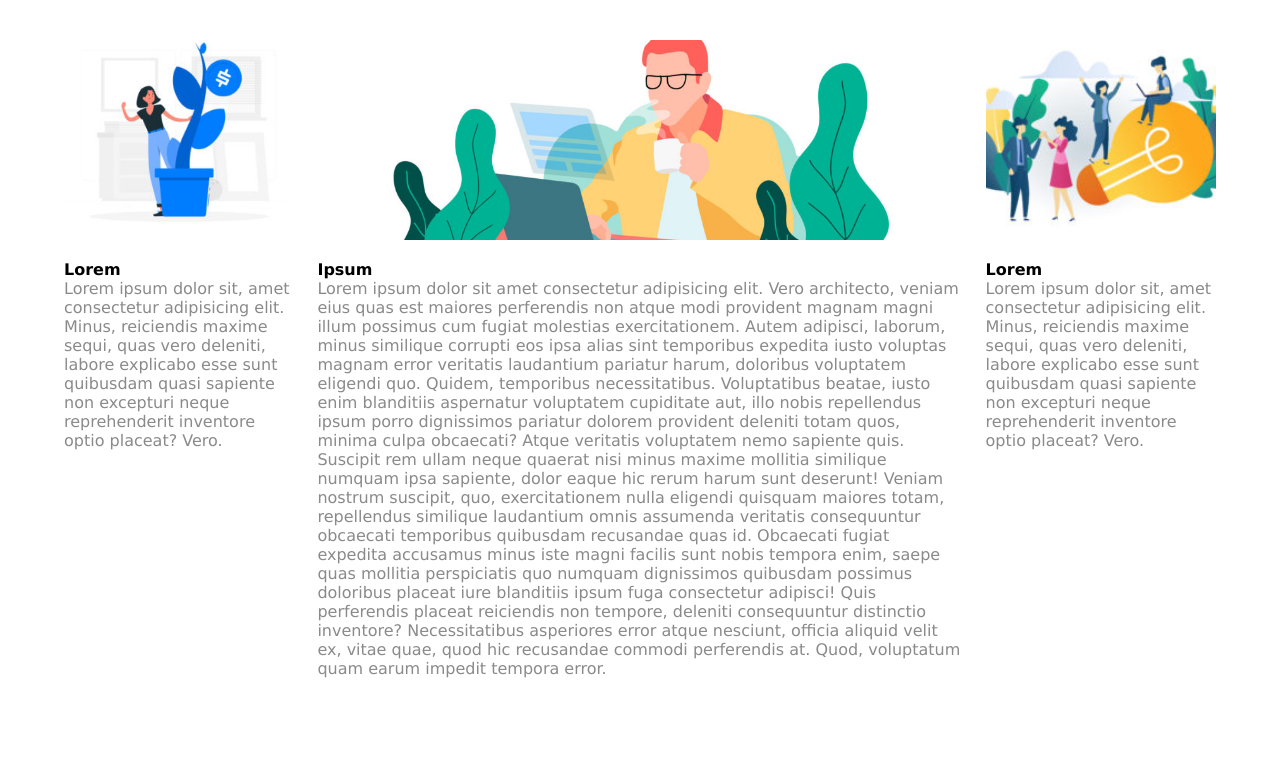
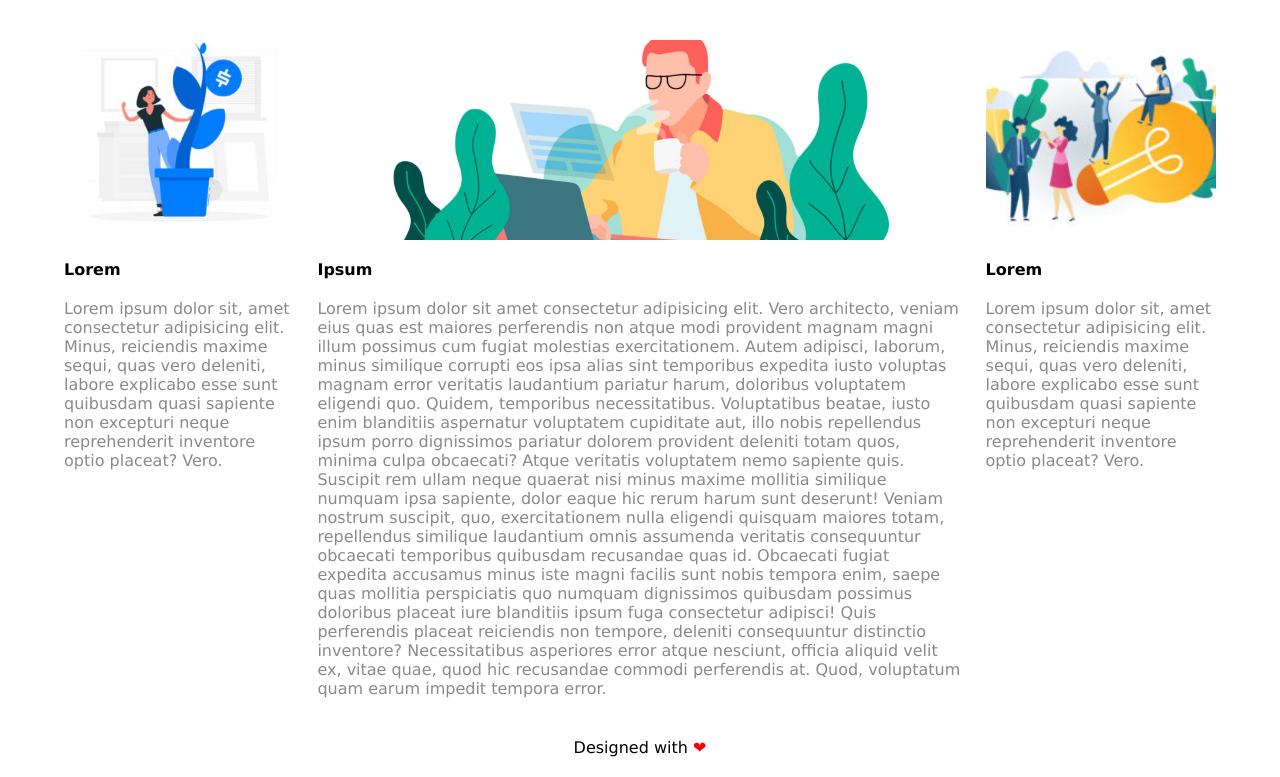
Before and after one commit to paoloferrari97/htmlcss-wp, a plain HTML site: page index.html in a window 1280 px wide. Shown: the part 746-1523 px from the top of the page. Before the commit the page ends 1424 px from the top, so only its background shows below. Drawn offline with Linux system fonts and the light colour scheme.

Commit message:
Sistemo margini e padding e footer

```diff
--- a/css/style.css
+++ b/css/style.css
@@ -98,6 +98,7 @@
 }
 .main_conteiner h4 {
     color: black;
+    padding-bottom: 20px;
 }
 .aside_left, .aside_right{
     width: 20%;
@@ -169,5 +170,13 @@ footer{
     border: 3px solid darksalmon; */
     width: 100%;
     /* height: 56px; */
+    margin-top: 20px;
+    text-align: center;
+    color: black;
+    padding-top: 20px;
+    padding-bottom: 20px;
+}
+footer > span{
+    color: red;
 }
 /* /footer site */
--- a/index.html
+++ b/index.html
@@ -68,7 +68,9 @@
         <!-- /main site -->
 
         <!-- footer site -->
-        <footer></footer>
+        <footer>
+            Designed with <span>&#10084;</span>
+        </footer>
         <!-- /footer site -->
 
     </div>
```
